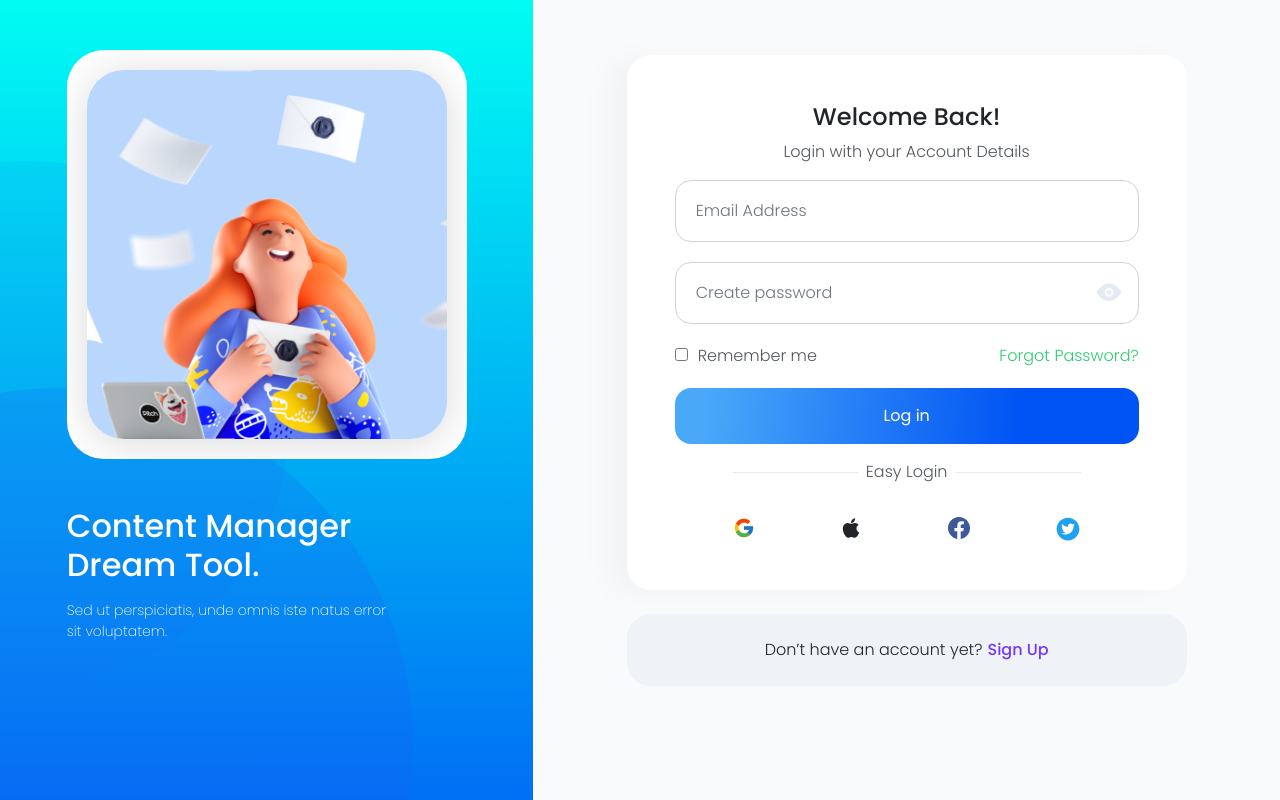
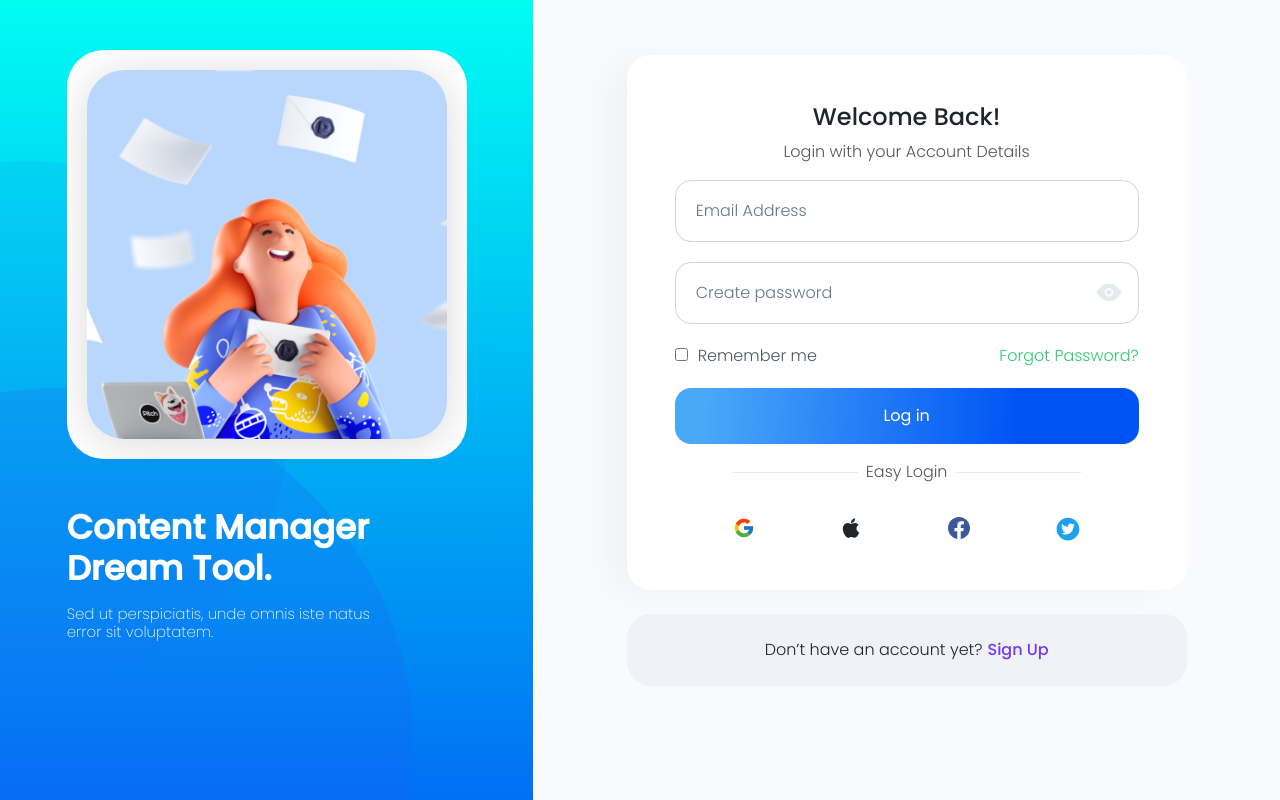
Before and after one commit to iwa-temmy/ontriv, a React (Create React App) app: page /auth/login in a window 1280 px wide. Built offline with nearby package versions, Linux system fonts and the light colour scheme.

Commit message:
onboarding

```diff
--- a/src/assets/css/_auth.scss
+++ b/src/assets/css/_auth.scss
@@ -1,7 +1,7 @@
 .auth {
   height: 100vh;
   background-color: #f9fafc;
-  .auth-logo{
+  .auth-logo {
     padding-top: 49px;
     margin-left: 69px;
   }
@@ -31,6 +31,15 @@
       url("../img/loginec2.svg") left -110px bottom -30px no-repeat,
       linear-gradient(180deg, #00fdf3 0%, #0053f4 120%);
 
+      @media (min-width: 1600px) {
+
+        background: url("../img/loginec1.svg") left 0px top 441px no-repeat,
+        url("../img/loginec2.svg") left 0px bottom -95px no-repeat,
+        linear-gradient(180deg, #00fdf3 0%, #0053f4 120%);
+        background-size: 40%, 85%, 100%;
+
+       }
+
     .signin-img-container {
       background: white;
       border-radius: 37px;
@@ -55,10 +64,22 @@
       }
     }
     .signin-text {
-      p {
+      .signin-header-text {
+        font-size: 34px;
+        font-weight: 600;
+        width: 65%;
+        @media (max-width: 1600px) {
+          width: 100%;
+        }
+      }
+      .signin-subhead-text {
         font-weight: 200;
-        padding-right: 5em;
-        font-size: 14px;
+        // padding-right: 5em;
+        font-size: 15px;
+        width: 50%;
+        @media (max-width: 1600px) {
+          width: 80%;
+        }
       }
     }
   }
@@ -67,8 +88,18 @@
     height: 100vh;
     padding: 55px 0px;
 
+    @media (min-width: 1600px) {
+      position: relative;
+    padding: 110px 173px 72px;
+
+    }
     .signin-form-card {
-      // padding: 74px 111px !important;
+
+      @media (min-width: 1600px) {
+       padding: 74px 112px !important;
+       margin: 10px 0 45px;
+
+      }
       border-radius: 24px;
       input {
         border-radius: 16px !important;
@@ -76,6 +107,10 @@
         font-size: 16px;
         margin-bottom: 20px;
         font-weight: 300;
+        @media (min-width: 1600px) {
+          padding: 21px 24px !important;
+
+         }
         &:focus {
           outline: none !important;
           border: 1px solid rgba(32, 98, 244);
@@ -110,11 +145,20 @@
         border-radius: 16px;
         width: 100%;
         border: none;
+        @media (min-width: 1600px) {
+          margin:28px 0 32px ;
+
+         }
       }
 
       .easy-login {
         overflow: hidden;
         text-align: center;
+        @media (min-width: 1600px) {
+
+          margin-bottom: 24px;
+
+         }
         &:before,
         &:after {
           background-color: #e5e9f2;
@@ -148,9 +192,16 @@
       //     }
       //   }
     }
+    .no-account{
+      @media (min-width: 1600px) {
+        padding: 35px 0 !important;
+
+       }
+    }
   }
 
   .signup-left {
+
     height: 100vh;
     padding: 68px 20px;
     background: url("../img/register1.svg") left 0px top -55px no-repeat,
@@ -159,7 +210,15 @@
       linear-gradient(170.87deg, #008aff 6.93%, #1791f9 42.4%, #00a6ff 61.41%),
       linear-gradient(93.88deg, #49a8f8 6.88%, #0053f4 74.45%);
 
+      @media (min-width: 1600px) {
+        background: url("../img/register1.svg") left 0px top -55px no-repeat,
+        url("../img/register2.svg") right 20px top -145px no-repeat,
+        url("../img/register3.svg") left -110px bottom -30px no-repeat,
+        linear-gradient(170.87deg, #008aff 6.93%, #1791f9 42.4%, #00a6ff 61.41%),
+        linear-gradient(93.88deg, #49a8f8 6.88%, #0053f4 74.45%);
+        background-size: 100%;
 
+       }
     .signup-text {
       width: 75%;
       h2 {
@@ -171,10 +230,18 @@
         margin-top: 51px;
         font-weight: 200;
         font-size: 14px;
+        @media (min-width: 1600px) {
+          font-weight: 200;
+          font-size: 18px;
+        }
       }
     }
   }
   .signup-right {
+    @media (min-width: 1600px) {
+      padding: 65px 87px 90px !important;
+
+     }
     margin: 75px 18px;
 
     .signup-form-wrapper {
@@ -189,6 +256,12 @@
         }
       }
       .card-1 {
+        @media (min-width: 1600px) {
+         padding: 113px 51px 51px 113px;
+        margin: 150px -30px 0 0;
+
+
+         }
         margin: 130px -30px 0 0;
         padding: 75px 40px 0px 75px;
         border-radius: 24px;
@@ -198,9 +271,19 @@
         .rc-steps-item-title {
           font-size: 20px;
           font-weight: 600;
+          @media (min-width: 1600px) {
+            font-size: 24px;
+            font-weight: 600;
+
+           }
         }
         .rc-steps-vertical .rc-steps-item-description {
           font-weight: 300;
+          @media (min-width: 1600px) {
+            font-size: 20px;
+            font-weight: 400;
+
+           }
         }
         .rc-steps-item-process .rc-steps-item-icon {
           background: linear-gradient(180deg, #6ad5ed 0%, #49a8f8 100%);
@@ -224,9 +307,18 @@
         }
       }
       .signup-form-card {
+        @media (min-width: 1600px) {
+          padding: 74px 83px 60px !important;
+
+         }
         .password-icon {
           // position: absolute;
-          top:9px !important;
+          top: 9px !important;
+          @media (min-width: 1600px) {
+            top: 20px !important;
+
+
+           }
           // right:15px !important;
         }
         // padding: 74px 111px !important;
@@ -255,6 +347,10 @@
           font-size: 16px;
           margin-bottom: 17.5px;
           font-weight: 300;
+          @media (min-width: 1600px) {
+            padding: 24px 21px !important;
+
+           }
           &:focus {
             outline: none !important;
             border: 1px solid rgba(32, 98, 244);
@@ -281,6 +377,10 @@
     margin: auto;
     width: 60%;
     padding: 30px 0px;
+    @media (min-width: 1600px) {
+    padding: 142px 0 102px;
+
+     }
 
     .reset-password-text {
       h4 {
@@ -325,13 +425,14 @@
       border: none;
     }
   }
+
   .password-container {
     position: relative;
     cursor: pointer;
     .password-icon {
       position: absolute;
-      top:14px;
-      right:15px;
+      top: 14px;
+      right: 15px;
     }
   }
 }
--- a/src/views/Auth/Login.js
+++ b/src/views/Auth/Login.js
@@ -29,12 +29,12 @@ const Signin = () => {
                                 <img src={SigninImg} alt='signin-img' className='signin-img' />
                             </div>
                             <div className='signin-text text-white pl-5 w-75 mx-auto'>
-                                <h2 className=' mt-5 mb-3'>
+                                <h2 className='signin-header-text mt-5 mb-3'>
                                     Content Manager Dream Tool.
                                 </h2>
-                                <p>
-                                    Sed ut perspiciatis, unde omnis iste natus error sit voluptatem.
-                                </p>
+                                <h4 className='signin-subhead-text'>
+                                Sed ut perspiciatis, unde omnis iste natus error sit voluptatem.
+                                </h4>
                             </div>
 
                         </Container>
@@ -43,7 +43,7 @@ const Signin = () => {
                 <Col md='7' sm='12' className='pl-0'>
                     <div className='signin-right'>
                         <Container>
-                            <div className='mx-auto w-75'>
+                            <div className='mx-auto w-75 signin-form-wrapper'>
                                 <Card className='p-5 signin-form-card text-center'>
                                     <h4>Welcome Back!</h4>
                                     <p>Login with your Account Details</p>
```
